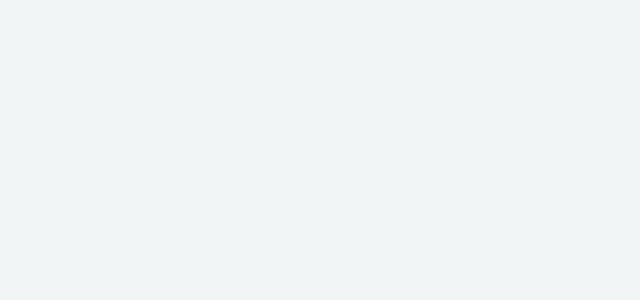
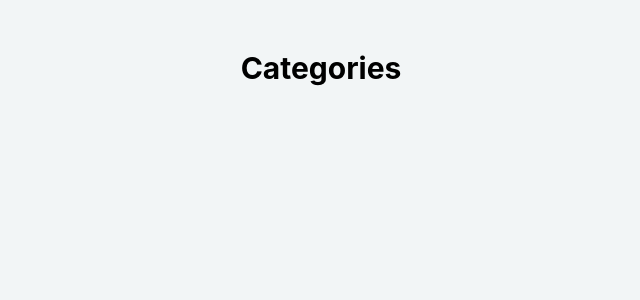
Before and after one commit to marleydoughty/cost-tracker-fe, a React (Create React App) app: page /categories in a window 1280 px wide. Before the commit this address had no page. Shown: the top 300 px of the page, without its empty margins (319-959 px from the left). Built offline with nearby package versions, Linux system fonts and the light colour scheme.

Commit message:
added categories page and route

```diff
--- a/src/App.js
+++ b/src/App.js
@@ -5,6 +5,7 @@ import AddExpenses from './client/pages/add-expenses';
 import Transactions from './client/pages/transactions';
 import Settings from './client/pages/settings';
 import Statements from './client/pages/statements';
+import Categories from './client/pages/categories';
 import {BrowserRouter as Router,Routes,Route} from 'react-router-dom'
 // import {Button} from '@mui/material'
 // import styled from '@emotion/styled'
@@ -18,7 +19,8 @@ function App() {
             <Route  path='/add-expenses' element={<AddExpenses />} />
             <Route  path='/transactions' element={<Transactions />} />
             <Route path='/settings' element={<Settings />} />
-            <Route path='/statements' element={<Statements/>}/>
+            <Route path='/statements' element={<Statements />} />
+            <Route path='/categories' element={<Categories/>}/>
           </Routes>
         </Fragment>
       </Router>
--- a/src/client/components/dashboard-cards.jsx
+++ b/src/client/components/dashboard-cards.jsx
@@ -21,12 +21,14 @@ const DashboardCards = ()=> {
           </CardItems>
         </CustomCard>
       </CustomLink>
+      <CustomLink to='/categories'>
         <CustomCard>
           <CardItems>
             <i className='fas fa-list-ul'></i>
             <p>Categories</p>
           </CardItems>
         </CustomCard>
+      </CustomLink>
       <CustomLink to="/add-expenses">
         <CustomCard>
           <CardItems>
--- /dev/null
+++ b/src/client/pages/categories.jsx
@@ -0,0 +1,23 @@
+import styled from "@emotion/styled";
+import BottomNavBar from "../components/bottom-nav-bar";
+
+const Categories = () =>{
+  return(
+    <>
+      <Header>
+        <h2>Categories</h2>
+      </Header>
+      <BottomNavBar/>
+    </>
+
+  )
+}
+export default Categories;
+const Header = styled.div`
+display:flex;
+flex-direction:column;
+align-items:center;
+justify-content:center;
+font-size:20px;
+margin:50px 0 50px 0;
+`
```
Lines whose indentation alone changed are shown as unchanged.
